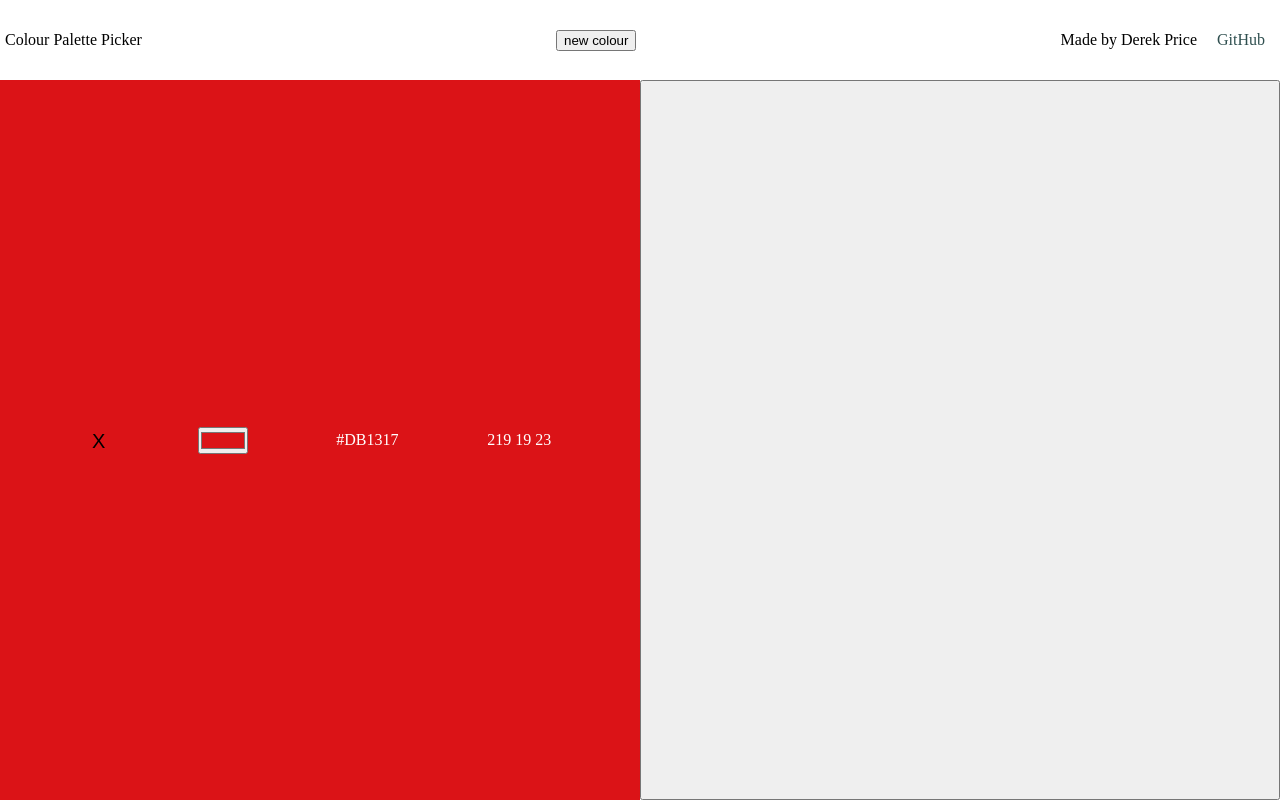
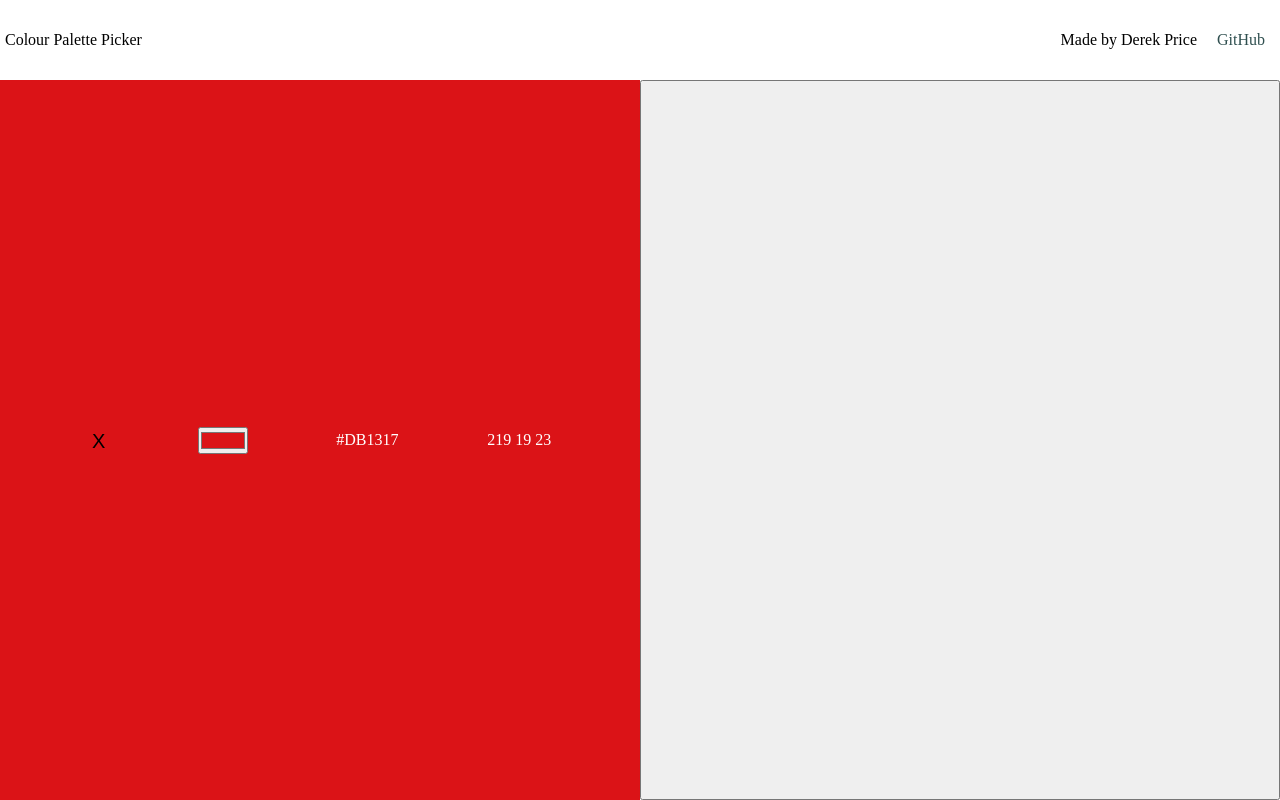
Before and after one commit to DerekPixel/colour-palette-picker, a React (Create React App) app: page / in a window 1280 px wide. Built offline with nearby package versions, Linux system fonts and the light colour scheme.

Commit message:
removed new colour button

```diff
--- a/src/App.jsx
+++ b/src/App.jsx
@@ -4,26 +4,10 @@ import Colours from './components/Colours';
 
 function App() {
 
-
   const [coloursArray, setColourArray] = useState(() => makeColoursArray());
 
   function makeColoursArray() {
     return [makeColourObject(0)];
-  }
-
-  function addNewColourToColoursArray() {
-    var coloursArrayCopy = coloursArray.slice();
-
-    if(coloursArrayCopy.length >= 7) {
-      return;
-    }
-
-    var newColour = makeColourObject(coloursArrayCopy.length);
-
-    coloursArrayCopy.push(newColour);
-
-    setColourArray(coloursArrayCopy);
-
   }
 
   function makeColourObject(pos) {
@@ -48,7 +32,6 @@ function App() {
     <div className="app">
       <header>
         <h1>Colour Palette Picker</h1>
-        <button onClick={() => addNewColourToColoursArray()} >new colour</button>
 
         <div className="creds-div">
           <p className="cred">Made by Derek Price</p>
```
